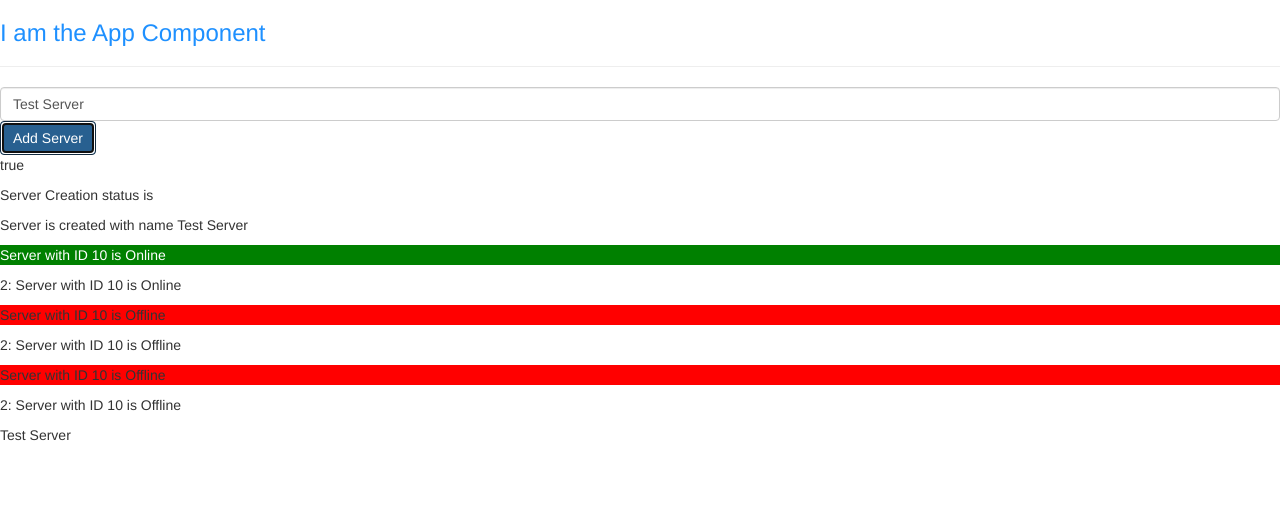
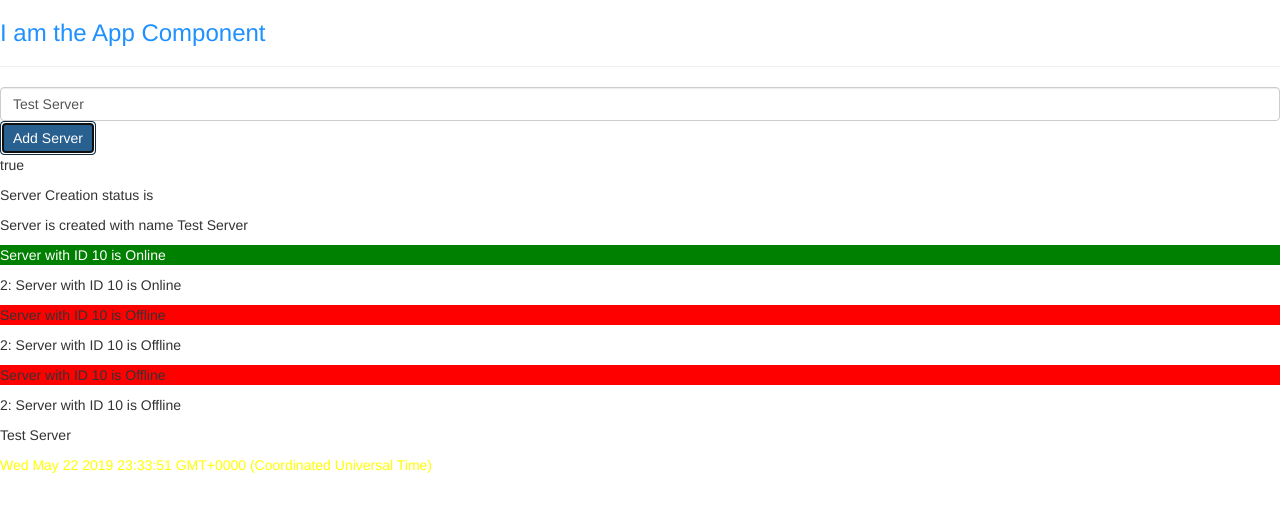
Before and after one commit to emyengineer/welcome-to-Angular6, an Angular app: page / in a window 1280 px wide. Both pictures are taken after a click on the button "Add Server". Shown: the top 512 px of the page. Built offline with nearby package versions, Linux system fonts and the light colour scheme.

Commit message:
30. Getting the Index when using ngFor

```diff
--- a/src/app/servers/servers.component.html
+++ b/src/app/servers/servers.component.html
@@ -18,3 +18,6 @@
 <app-server *ngFor ="let server of servers"></app-server>
 
 <p>{{serverName}}</p>
+<p *ngFor = "let time of TimeStamps; let i = index"
+    [ngStyle] = "{ color: i > 8 ? 'pink' : 'yellow' }"
+>{{time}}</p>
--- a/src/app/servers/servers.component.ts
+++ b/src/app/servers/servers.component.ts
@@ -13,6 +13,7 @@ export class ServersComponent implements OnInit {
   serverName = 'Test Server';
   serverCreated = false;
   servers = ['Server 1', 'server 2'];
+  TimeStamps = [];
 
   constructor() {
 
@@ -29,7 +30,7 @@ export class ServersComponent implements OnInit {
     this.serverCreated = true;
     this.serverCreationStatus = "Server Created ! name is " + this.serverName;
     this.servers.push(this.serverName);
-
+    this.TimeStamps.push(new Date());
   }
 
   onUpdateServerName(event : Event){
```
